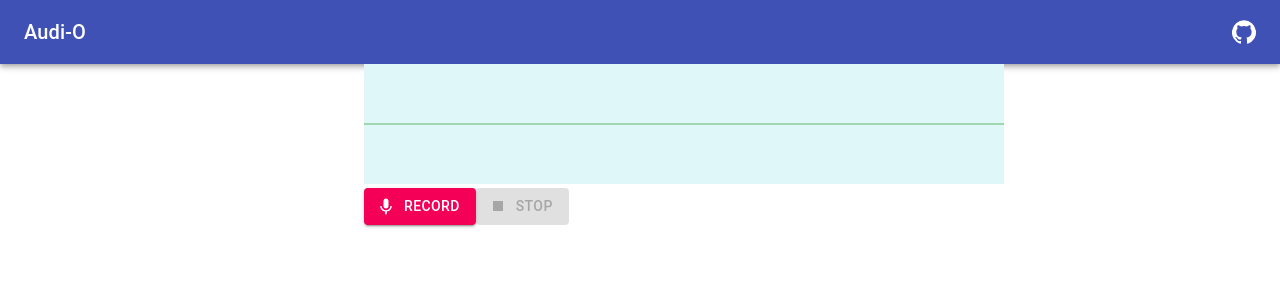
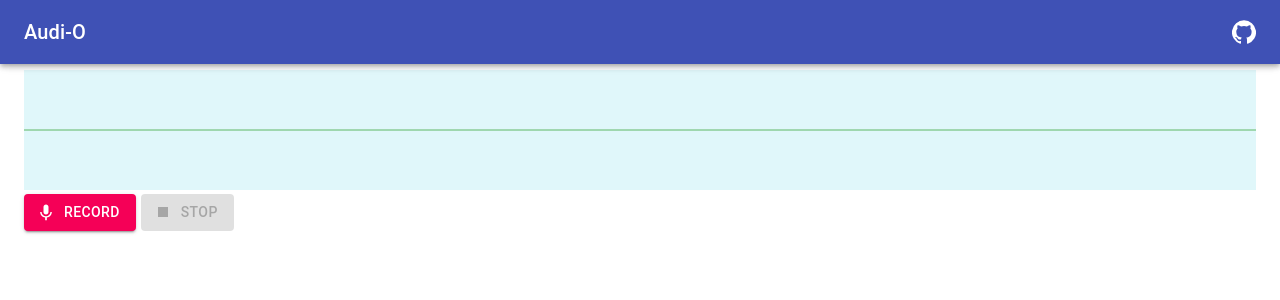
Before and after one commit to ushiboy/audi-o, a React (Create React App) app: page / in a window 1280 px wide. Shown: the top 300 px of the page. Built offline with nearby package versions, Linux system fonts and the light colour scheme.

Commit message:
fix layout

```diff
--- a/src/presentations/App.tsx
+++ b/src/presentations/App.tsx
@@ -1,6 +1,7 @@
 import React, { useState, useEffect } from 'react';
 import {
   AppBar,
+  Box,
   Container,
   IconButton,
   Link,
@@ -50,7 +51,7 @@ const App: React.FC = () => {
 
   return (
     <div className={classes.root}>
-      <AppBar position="static">
+      <AppBar position="fixed">
         <Toolbar>
           <Typography variant="h6" className={classes.title}>
             Audi-O
@@ -69,15 +70,15 @@ const App: React.FC = () => {
           </Link>
         </Toolbar>
       </AppBar>
-      <Container maxWidth="sm">
+      <Container fixed style={{ marginTop: 70 }}>
         <Recorder
           onRecordedAudio={(blob) => {
             setDraftRecord({ title: '', data: blob });
           }}
         />
         {records.map((r) => (
+          <Box key={r.id} pt={2}>
             <AudioRecordCard
-            key={r.id}
               record={r}
               onPlayClick={(d) => {
                 setPlayTarget(d);
@@ -86,6 +87,7 @@ const App: React.FC = () => {
                 setDeletionTarget(d);
               }}
             />
+          </Box>
         ))}
       </Container>
       {draftRecord !== null ? (
--- a/src/presentations/Recorder.tsx
+++ b/src/presentations/Recorder.tsx
@@ -31,8 +31,9 @@ export const Recorder: React.FC<Props> = ({ onRecordedAudio }: Props) => {
 
   return (
     <Box>
-      <canvas ref={canvasRef} style={{ height: 120, width: 640 }} />
+      <canvas ref={canvasRef} style={{ height: 120, width: '100%' }} />
       <Button
+        style={{ marginRight: 5 }}
         variant="contained"
         color="secondary"
         disabled={recording}
```
Lines whose indentation alone changed are shown as unchanged.
